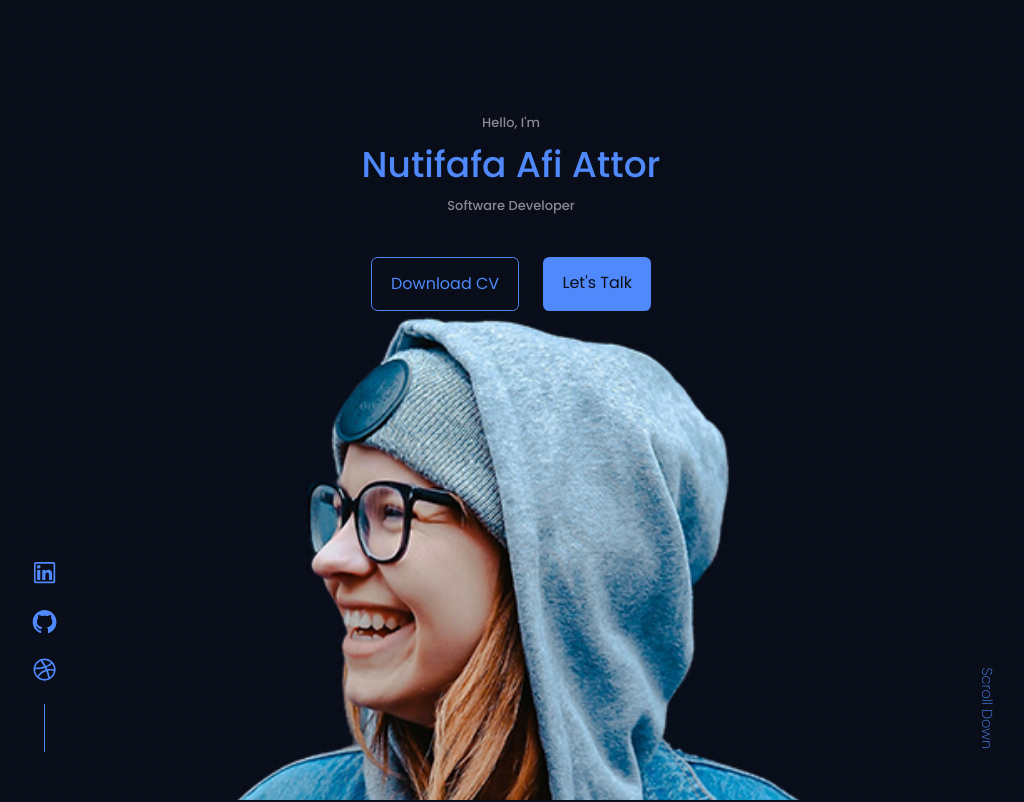
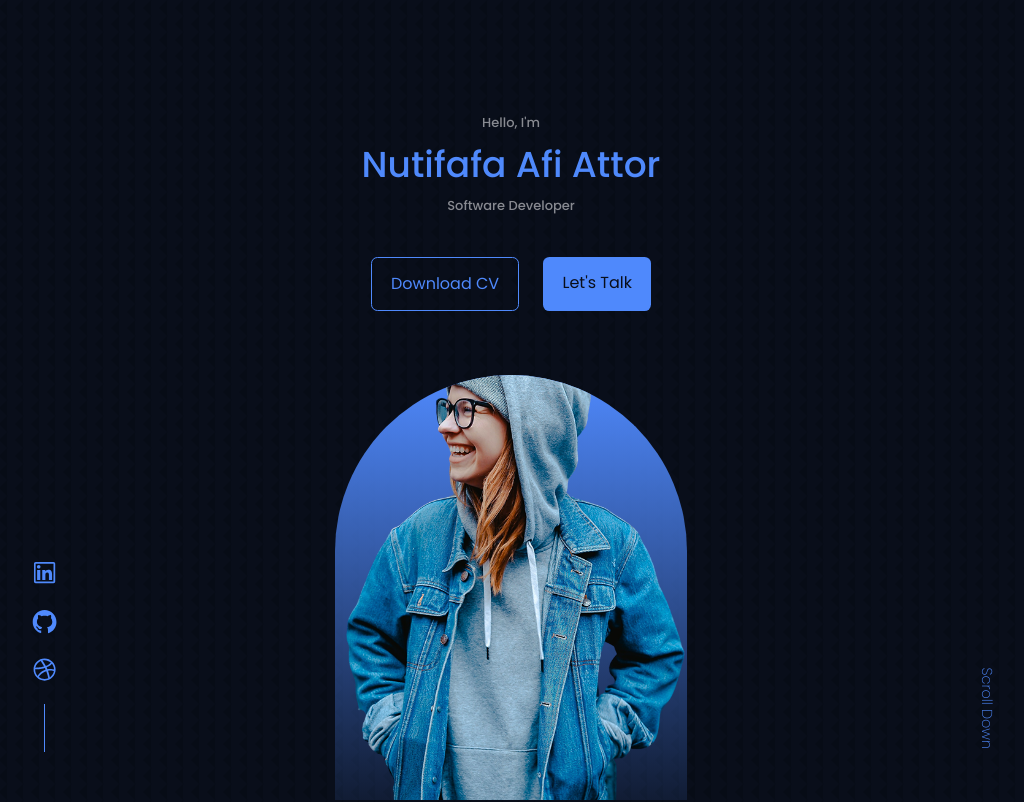
Before and after one commit to neophyte-programmer/react-portfolio, a React (Create React App) app: page / in a window 1280 px wide. Shown: the top 802 px of the page, without its empty margins (129-1153 px from the left). Built offline with nearby package versions, Linux system fonts and the light colour scheme.

Commit message:
minor changes

```diff
--- a/src/components/header/Header.jsx
+++ b/src/components/header/Header.jsx
@@ -14,7 +14,7 @@ const Header = () => {
         <ActionButtons />
         <HeaderSocials />
 
-        <div className="about__image-container">
+        <div className="header__image-container">
           <img src={ME} alt="" />
         </div>
 
```
